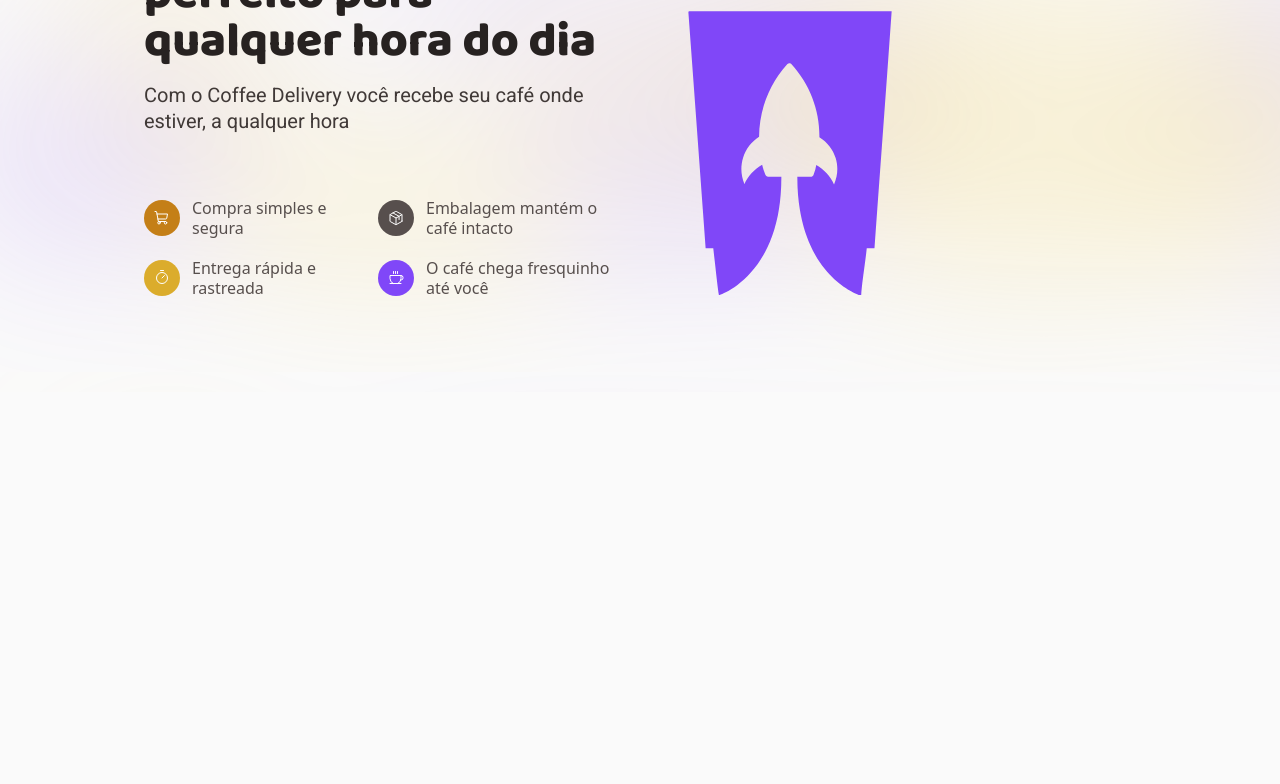
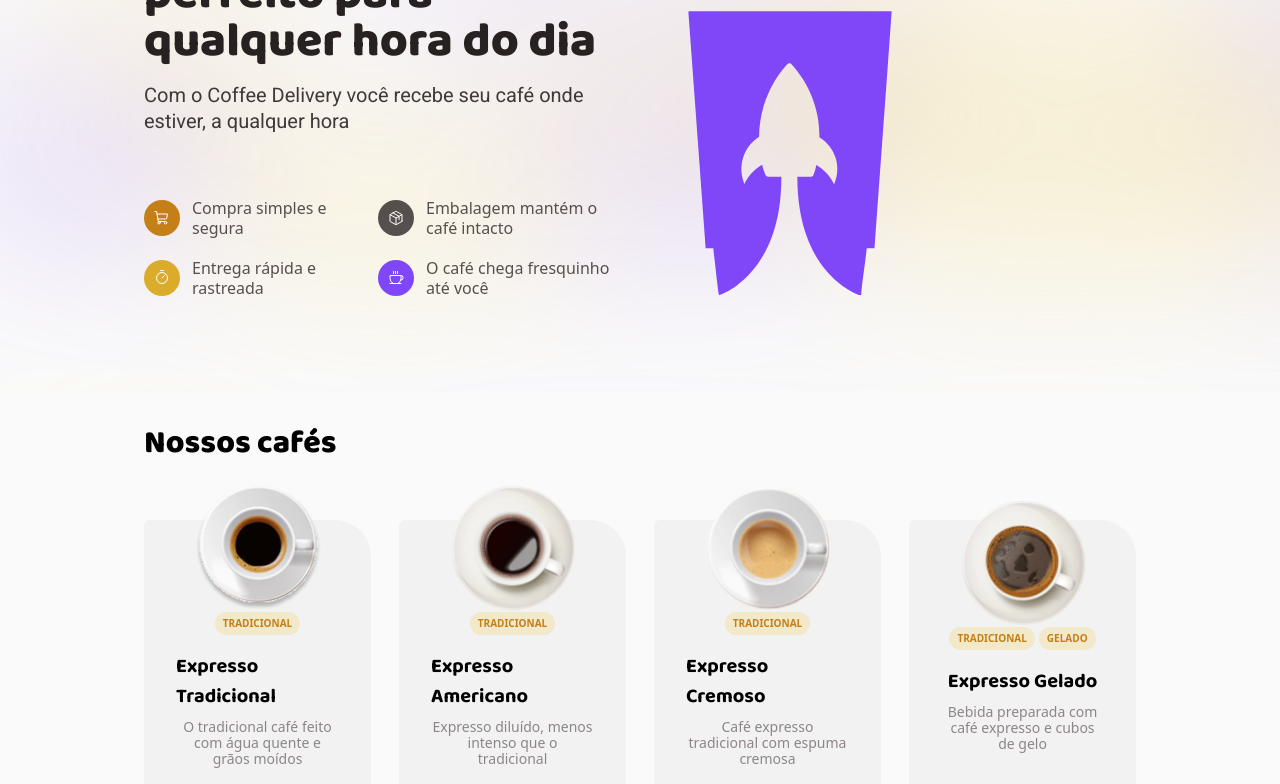
Before and after one commit to mariafantuci/react-coffee, a React (Vite) app: page / in a window 1280 px wide. Shown: the part 300-1084 px from the top of the page. Before the commit the page ends 800 px from the top, so only its background shows below. Built offline with nearby package versions, Linux system fonts and the light colour scheme.

Commit message:
Adding and configured a new component

```diff
--- a/src/pages/Home/Index.tsx
+++ b/src/pages/Home/Index.tsx
@@ -1,9 +1,21 @@
+import { coffees } from '../../database/coffees';
+import { Card } from './components/Card';
 import { Hero } from './components/Hero';
 
 export function Home(){
     return(
         <div className="">
             <Hero />
+            <h2 className="px-10 lg:px-36 font-baloo font-extrabold text-2xl leading-10 mb-14">Nossos cafés</h2>
+            <div className="px-10 lg:px-36 w-full grid lg:grid-cols-2 xl:grid-cols-4 gap-y-8 gap-x-7">
+            {
+                coffees.map(coffee=> {
+                return(
+                        <Card key={coffee.id} coffee={coffee} />
+                    )
+                })
+            }
+            </div>
         </div>
     )
 }
--- /dev/null
+++ b/src/pages/Home/components/Card.tsx
@@ -0,0 +1,31 @@
+import { Buy } from '../../../components/Buy'
+import { Image } from '../../../components/Image'
+import { coffeesType } from '../../../database/coffees'
+
+interface coffeeProps {
+    coffee: coffeesType
+}
+
+export function Card({ coffee }: coffeeProps) {
+    return (
+        <div className="box-border bg-base-card rounded-tl-md rounded-bl-large rounded-br-md rounded-tr-large flex justify-center flex-col w-full items-center pb-5 px-4 lg:px-5 xl:px-8 mb-10 lg:mb-12">
+            <Image className="w-32 h-32 -mt-9" src={coffee.img} alt="black coffee" />
+            <div className="flex w-full justify-center gap-1">
+                {
+                    coffee.tags.map(tag => {
+                        return(
+                            <span key={tag} className="text-yellow-dark uppercase font-bold text-2xxs bg-yellow-light py-1 px-2 rounded-full">{tag}</span>
+                        )
+                    })
+                }
+            </div>
+            <h3 className="font-baloo font-bold text-lg mt-4 mb-2">{coffee.name}</h3>
+            <p className="mb-8 text-center text-base-label text-xs leading-4">{coffee.description}</p>
+            <div className="flex w-full items-center align-center content-center justify-center">
+                <span className="text-base-text text-xs mr-1">R$:</span>
+                <span className="font-baloo font-bold text-xs text-base-text mr-5">{coffee.price}</span>
+                <Buy />
+            </div>
+        </div>
+    )
+}
```
